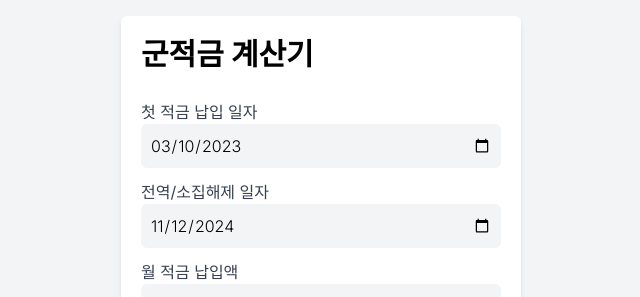
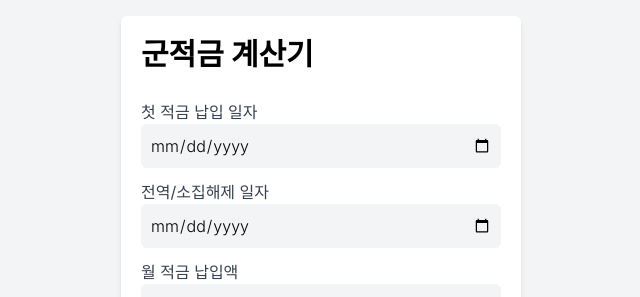
Before and after one commit to Jae12ho/militarich, a Next.js app in the folder my-app/: page / in a window 1280 px wide. Shown: the top 297 px of the page, without its empty margins (319-959 px from the left). Built offline with nearby package versions, Linux system fonts and the light colour scheme.

Commit message:
24.01.21. 15:52

```diff
--- a/my-app/app/Card.js
+++ b/my-app/app/Card.js
@@ -7,9 +7,9 @@ export default function Card() {
     const [res, setRes] = useState('0');
     const [details, setDetails] = useState([]);
     const [inputs, setInputs] = useState({
-        start_date: '2023-03-10',
-        end_date: '2024-11-12',
-        month_deposit: '400000',
+        start_date: '',
+        end_date: '',
+        month_deposit: '',
     });
     const { start_date, end_date, month_deposit } = inputs;
 
```
Also changed, not shown: my-app/public/ads.txt (added).
